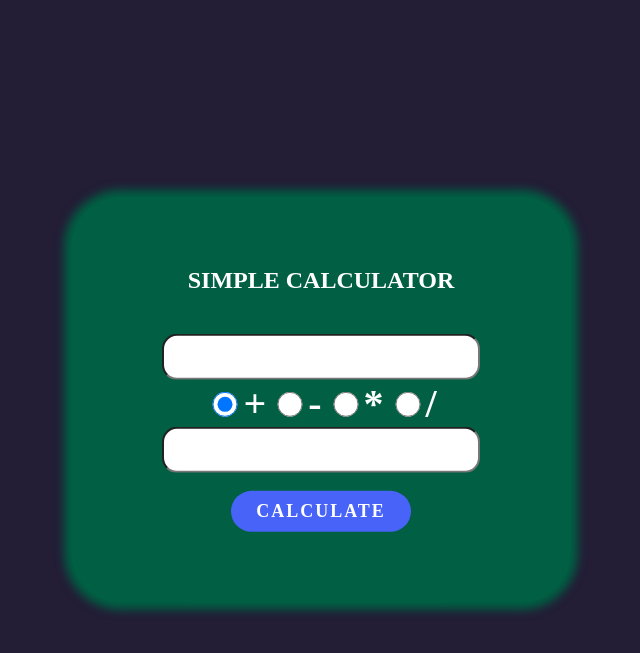
After one commit to Aline-fas/aline-fas.github.io, a PHP site: page /projetos/calculadora in a window 1280 px wide. The commit adds this page. Shown: the top 653 px of the page, without its empty margins (319-959 px from the left). Run offline with PHP 8.4, Linux system fonts and the light colour scheme.

Commit message:
Atualização do portifólio

```diff
--- /dev/null
+++ b/projetos/calculadora/index.html
@@ -0,0 +1,27 @@
+<!DOCTYPE html>
+<html lang="en">
+<head>
+	<meta charset="UTF-8">
+	<title>Simple Calculator using Javascript</title>
+	<link href="style.css" rel="stylesheet">
+</head>
+<body>
+	<div class="wrapper">
+		<h2>Simple Calculator</h2>
+		<input id="num-one" name="num-one" type="text">
+		<br>
+		<input checked id="box1" name="sign-area" type="radio" value="add"><b>+</b>
+		<input id="box2" name="sign-area" type="radio" value="subtract"><b>-</b>
+		<input id="box3" name="sign-area" type="radio" value="multiply"><b>*</b>
+		<input id="box4" name="sign-area" type="radio" value="divide"><b>/</b>
+		<input id="num-two" name="num-two" type="text">
+		<br>
+		<br>
+		<button onclick="outcome()" type="button">calculate</button>
+		<h1 id="resultArea"></h1>
+	</div>
+	<script src="index.js">
+	</script>
+
+</body>
+</html>
--- /dev/null
+++ b/projetos/calculadora/index.js
@@ -0,0 +1,20 @@
+
+
+function outcome(){
+
+    let numero1 = Number(document.getElementById('num-one').value)
+    let numero2 = Number(document.getElementById('num-two').value)
+    let total = 0
+
+    if(document.getElementById('box1').checked){
+        total = numero1 + numero2
+    }else if(document.getElementById('box2').checked){
+        total = numero1 - numero2
+    }else if(document.getElementById('box3').checked){
+        total = numero1 * numero2
+    }else{
+        total = numero1 / numero2
+    }
+    document.getElementById('resultArea').innerHTML = 'Result: '+ total
+
+}
--- /dev/null
+++ b/projetos/calculadora/style.css
@@ -0,0 +1,47 @@
+body {
+	background: #231d36;
+}
+.wrapper {
+	width: 400px;
+	position: absolute;
+	top: 50%;
+	left: 50%;
+	transform: translate(-50%, -50%);
+	background: #015f43;
+	padding: 50px;
+	color: #fff;
+	text-align: center;
+	box-shadow: 0px 0px 10px 7px #015f43;
+	border-radius: 50px;
+}
+.wrapper h2 {
+	text-transform: uppercase;
+	font-family: poppins;
+	margin-bottom: 10%;
+}
+input[type="text"] {
+	height: 40px;
+	border-radius: 15px;
+	font-size: 24px;
+}
+
+button {
+	background: #4863f7;
+	border: none;
+	color: #fff;
+	display: inline-block;
+	padding: 10px 25px;
+	font-size: 18px;
+	text-transform: uppercase;
+	font-family: poppins;
+	letter-spacing: 2px;
+	font-weight: bold;
+	border-radius: 50px;
+}
+input[type="radio"] {
+	width: 30px;
+	height: 25px;
+}
+b {
+	font-size: 40px;
+}
--- a/texto.js
+++ b/texto.js
@@ -24,7 +24,7 @@ document.addEventListener('DOMContentLoaded', ()=>{
         speed: 200,
         // strings: ["javascript" , "PHP", "SQL"],
         loop: true,
-    }).type('Full-Stack em formação ',{delay:300}).delete(23)
+    }).type('Full-Stack em formação ',{delay:200}).delete(23)
     .type('JavaScript ',{delay:500}).delete(11)
     .type('PHP ',{delay:500})
     .go()
```
Also changed, not shown: CSS/style.css (+14 -3 lines), index.html (+30 -10 lines), img/glass.jpg (added), projetos/calculadora/img/calculadoraJS.jpg (added).
